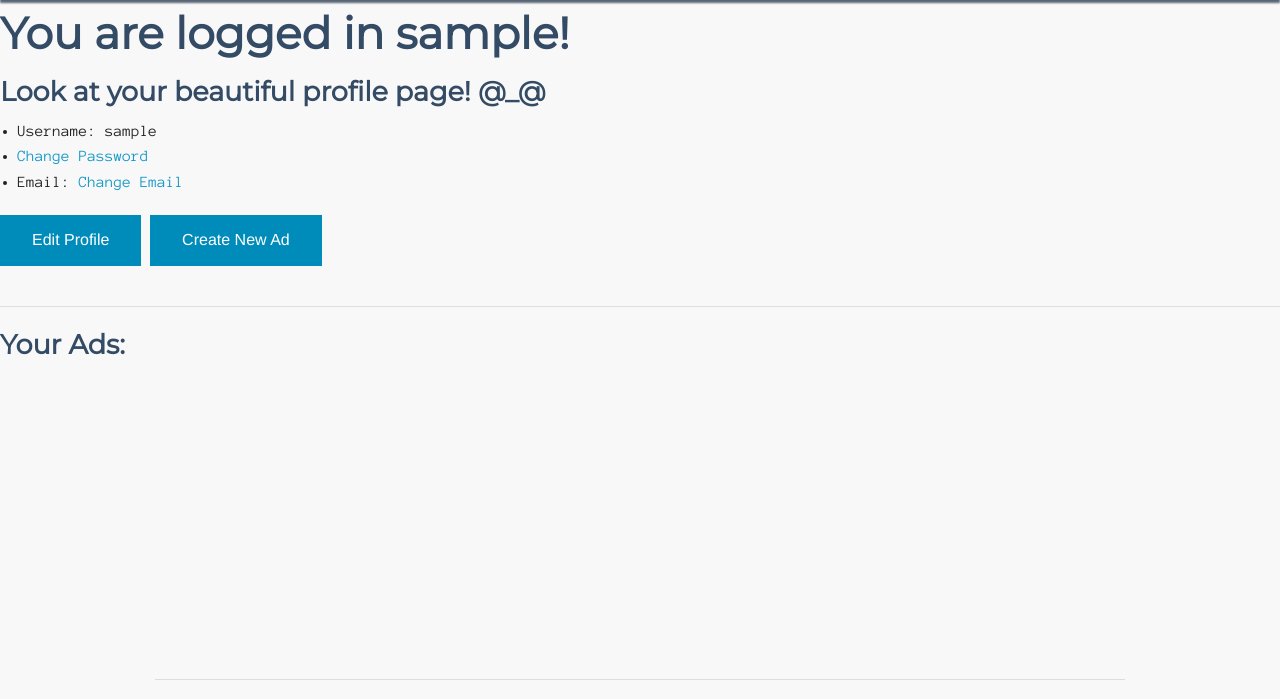
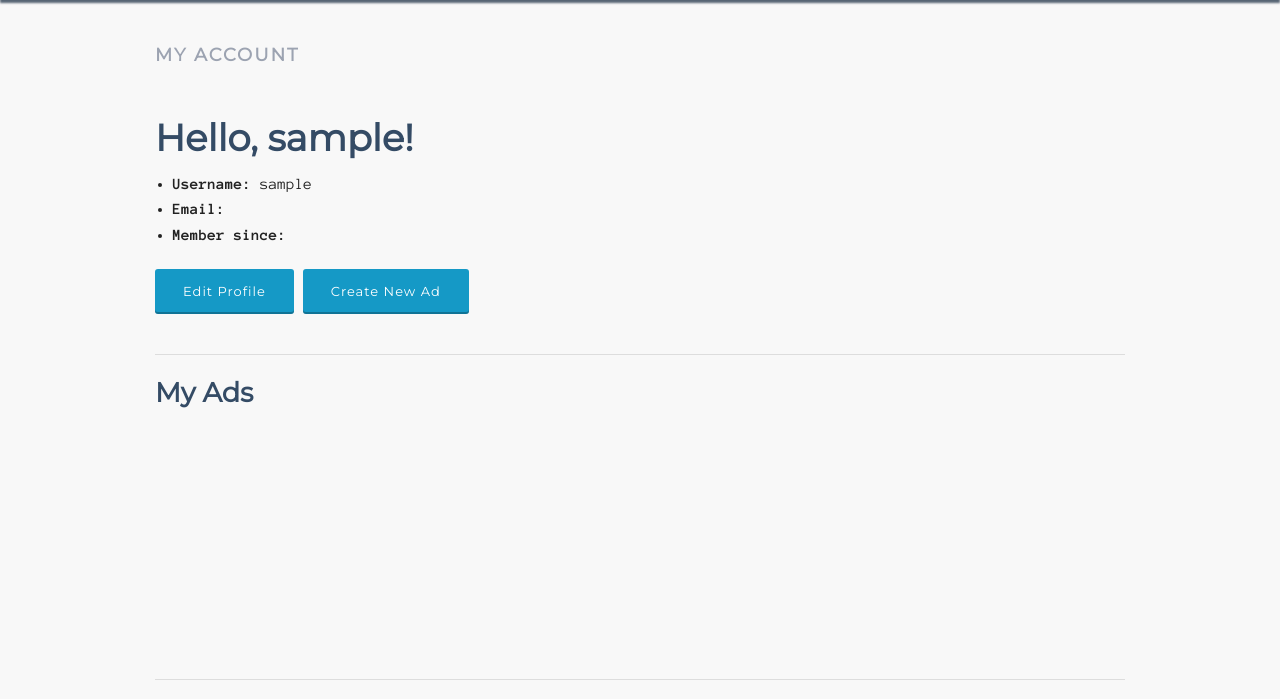
Before and after one commit to Codeup-Adlister-Project/adlister.dev, a PHP site: page /users.show.php in a window 1280 px wide. Shown: the part 45-744 px from the top of the page. Run offline with PHP 8.4, Linux system fonts and the light colour scheme; the visitor is signed in with stand-in values (Sample User, id 1); some libraries are stand-ins or nearby versions.

Commit message:
added formatting to users.show.php

```diff
--- a/public/css/main.css
+++ b/public/css/main.css
@@ -86,7 +86,7 @@ h3 a:active {
     font-family: 'Montserrat', Verdana, sans-serif;
     font-weight: 400;
     background-color: #1599C6;
-    color: #E4F3FC;
+    color: #fff;
     letter-spacing: 0.0625rem;
     -webkit-box-shadow: 0 -2px 0 rgba(0, 0, 0, 0.25) inset;
     -moz-box-shadow: 0 -2px 0 rgba(0, 0, 0, 0.25) inset;
@@ -97,7 +97,7 @@ h3 a:active {
 .button:active,
 .button:focus {
     background-color: #117B9E;
-    color: #E4F3FC;
+    color: #fff;
 }
 
 .main-button {
@@ -159,10 +159,8 @@ h3 a:active {
 
 section#featured,
 section#all,
-section#show {
-    padding-top: 2.5em;
-}
-
+section#show,
+section#account,
 section.form {
     padding-top: 2.5em;
     padding-bottom: 2.5em;
@@ -255,11 +253,11 @@ h5.featured {
     margin-bottom: 1.75rem;
 }
 
-.panel .pre {
+.pre {
     font-weight: 700;
 }
 
-.panel .pre:after {
+.pre:after {
     content: ": ";
 }
 
--- a/public/users.show.php
+++ b/public/users.show.php
@@ -11,6 +11,8 @@
         header("Location: index.php");
         exit();
     }
+
+    // Get the user's ads
 ?>
 
 <!doctype html>
@@ -26,22 +28,30 @@
 
 <?php require_once '../views/partials/navbar.php'; ?>
 
-	<h1>You are logged in <?= $user; ?>!</h1>
-	<h3>Look at your beautiful profile page! @_@</h3>
-	<ul>
-		<li>Username: <?= $user; ?></li>
-		<li><a href="users.edit.php">Change Password</a></li>
-		<li>Email: <a href="users.edit.php">Change Email</a></li>
-	</ul>
+<section id="account">
+    <div class="row">
+        <div class="small-12 columns">
+            <h5 class="featured">My Account</h5>
+        </div>
+    </div>
+    <div class="row">
+        <div class="small-12 columns">
+        	<h2>Hello, <?= $user; ?>!</h2>
+        	<ul>
+        		<li><span class="pre">Username</span><?= $user; ?></li>
+        		<li><span class="pre">Email</span></li>
+                <li><span class="pre">Member since</span></li>
+        	</ul>
 
-		<a href="users.edit.php"><button>Edit Profile</button></a>
-        <a href="ads.create.php"><button>Create New Ad</button></a>
+    		<a href="users.edit.php" class="button small radius">Edit Profile</a>
+            <a href="ads.create.php" class="button small radius">Create New Ad</a>
 
-    <br>
-    <hr>
-    <h3>Your Ads:</h3>
-<!-- Add a section that shows the user's posted ads -->
-
+            <hr>
+            <h3>My Ads</h3>
+            <!-- Add a section that shows the user's posted ads -->
+        </div>
+    </div>
+</section>
 
 <?php require_once '../views/partials/footer.php'; ?>
 
```
